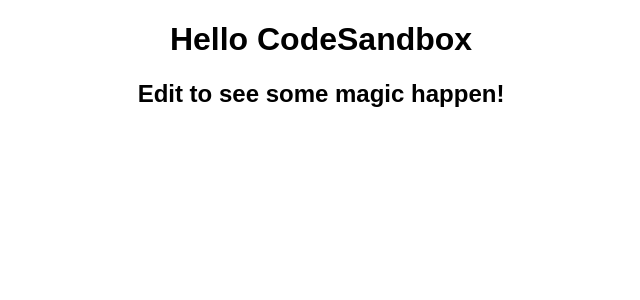
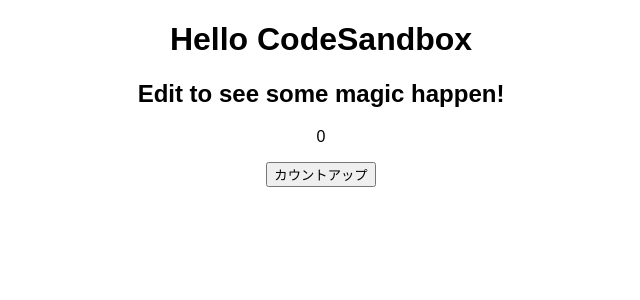
Before and after one commit to yofio/study-react2, a React (Create React App) app: page / in a window 1280 px wide. Shown: the top 300 px of the page, without its empty margins (319-959 px from the left). Built offline with nearby package versions, Linux system fonts and the light colour scheme.

Commit message:
try-commit

```diff
--- a/src/App.js
+++ b/src/App.js
@@ -1,10 +1,18 @@
+import { useState } from "react";
 import "./styles.css";
 
 export default function App() {
+  const [count, setCount] = useState(0);
+
+  const onClickCountUp = () => {
+    setCount(count + 1);
+  };
   return (
     <div className="App">
       <h1>Hello CodeSandbox</h1>
       <h2>Edit to see some magic happen!</h2>
+      <p>{count}</p>
+      <button onClick={onClickCountUp}>カウントアップ</button>
     </div>
   );
 }
```
